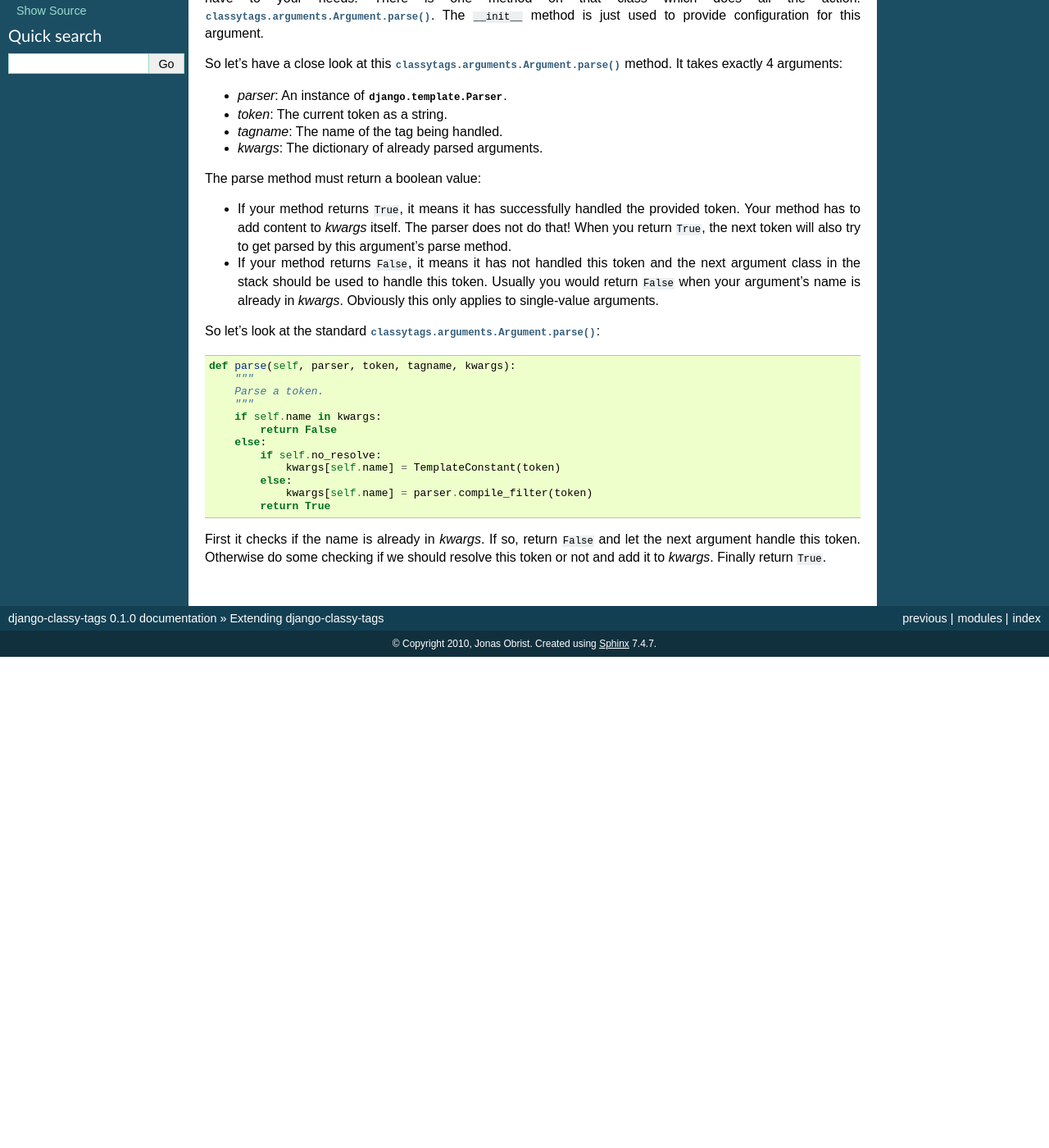
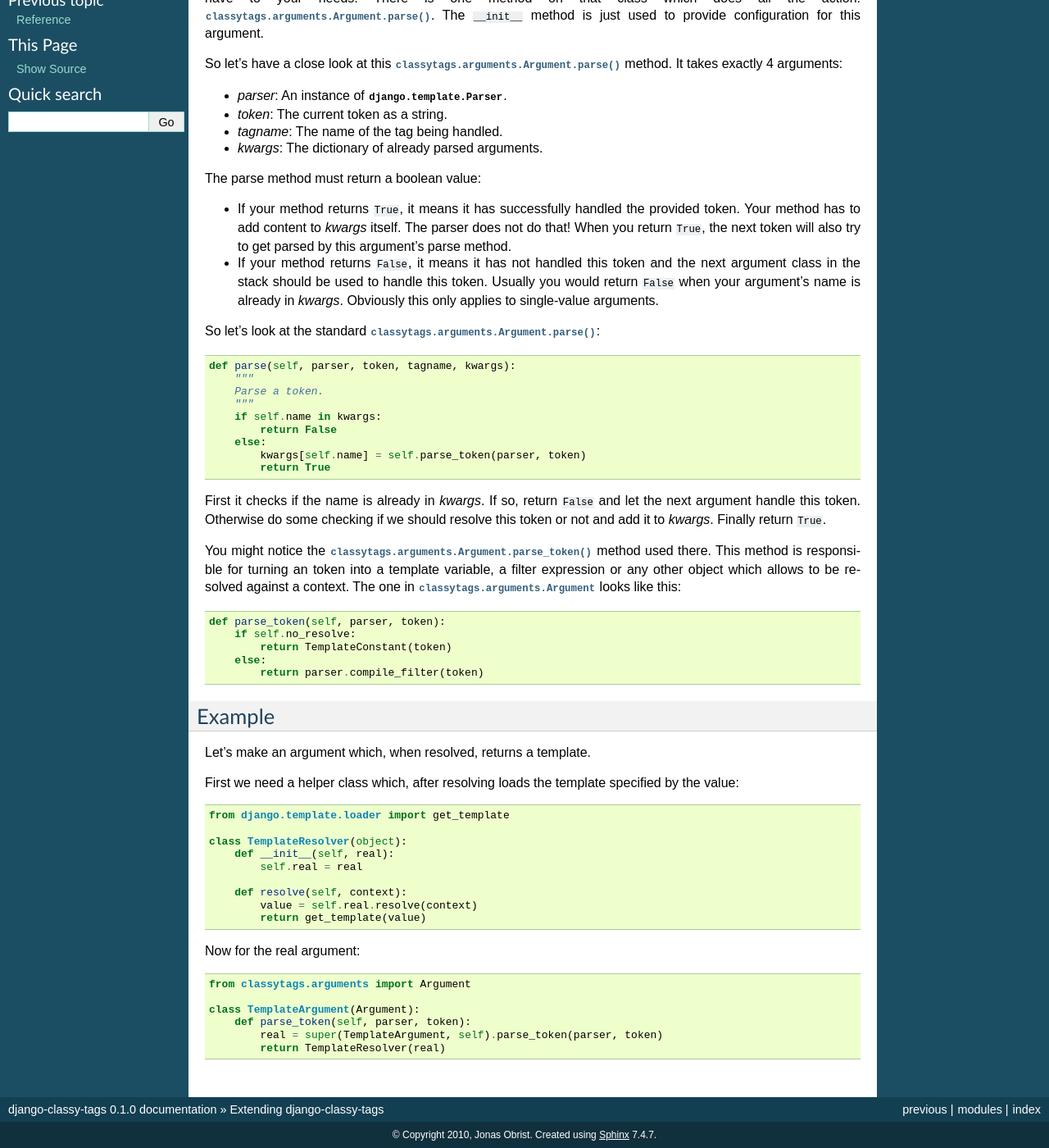
Before and after one commit to django-cms/django-classy-tags, a Sphinx documentation site: the page built from docs/extend.rst, in a window 1280 px wide and 1400 px high, scrolled down 127 px. Shown: the whole window at 82% size. Built offline with Sphinx 7.4.7, drawn with Linux system fonts in a browser that asks for light colours; before the commit the page ends 928 px from its top, so only the background shows below that; some of the changed text lies outside the part shown.

Commit message:
improved extensibility by making the default Argument class more granular updated the documentation to reflect above mentioned changes added an example for a custom argument class

```diff
--- a/docs/extend.rst
+++ b/docs/extend.rst
@@ -36,12 +36,50 @@
         if self.name in kwargs:
             return False
         else:
-            if self.no_resolve:
-                kwargs[self.name] = TemplateConstant(token)
-            else:
-                kwargs[self.name] = parser.compile_filter(token)
+            kwargs[self.name] = self.parse_token(parser, token)
             return True
 
 First it checks if the name is already in *kwargs*. If so, return ``False`` and
 let the next argument handle this token. Otherwise do some checking if we should
 resolve this token or not and add it to *kwargs*. Finally return ``True``.
+
+You might notice the :meth:`classytags.arguments.Argument.parse_token` method
+used there. This method is responsible for turning an token into a template
+variable, a filter expression or any other object which allows to be resolved
+against a context. The one in :class:`classytags.arguments.Argument` looks like
+this::
+
+    def parse_token(self, parser, token):
+        if self.no_resolve:
+            return TemplateConstant(token)
+        else:
+            return parser.compile_filter(token)
+
+*******
+Example
+*******
+
+Let's make an argument which, when resolved, returns a template.
+
+First we need a helper class which, after resolving loads the template specified
+by the value::
+
+    from django.template.loader import get_template
+
+    class TemplateResolver(object):
+        def __init__(self, real):
+            self.real = real
+
+        def resolve(self, context):
+            value = self.real.resolve(context)
+            return get_template(value)
+
+
+Now for the real argument::
+
+    from classytags.arguments import Argument
+
+    class TemplateArgument(Argument):
+        def parse_token(self, parser, token):
+            real = super(TemplateArgument, self).parse_token(parser, token)
+            return TemplateResolver(real)
--- a/docs/reference.rst
+++ b/docs/reference.rst
@@ -32,6 +32,12 @@
 
         Parses a single *token* into *kwargs*. Should return ``True`` if it
         consumed this token or ``False`` if it didn't.
+
+    .. method:: parse_token(parser, token)
+
+        Parses a single *token* using *parser* into an object which is can be
+        resolved against a context. Usually this is a template variable, a
+        filter expression or a :class:`classytags.utils.TemplateConstant`.
 
 
 .. class:: MultiValueArgument(self, name[, default][, required][, max_values][, no_resolve])
```
Also changed, not shown: 1 other file.
